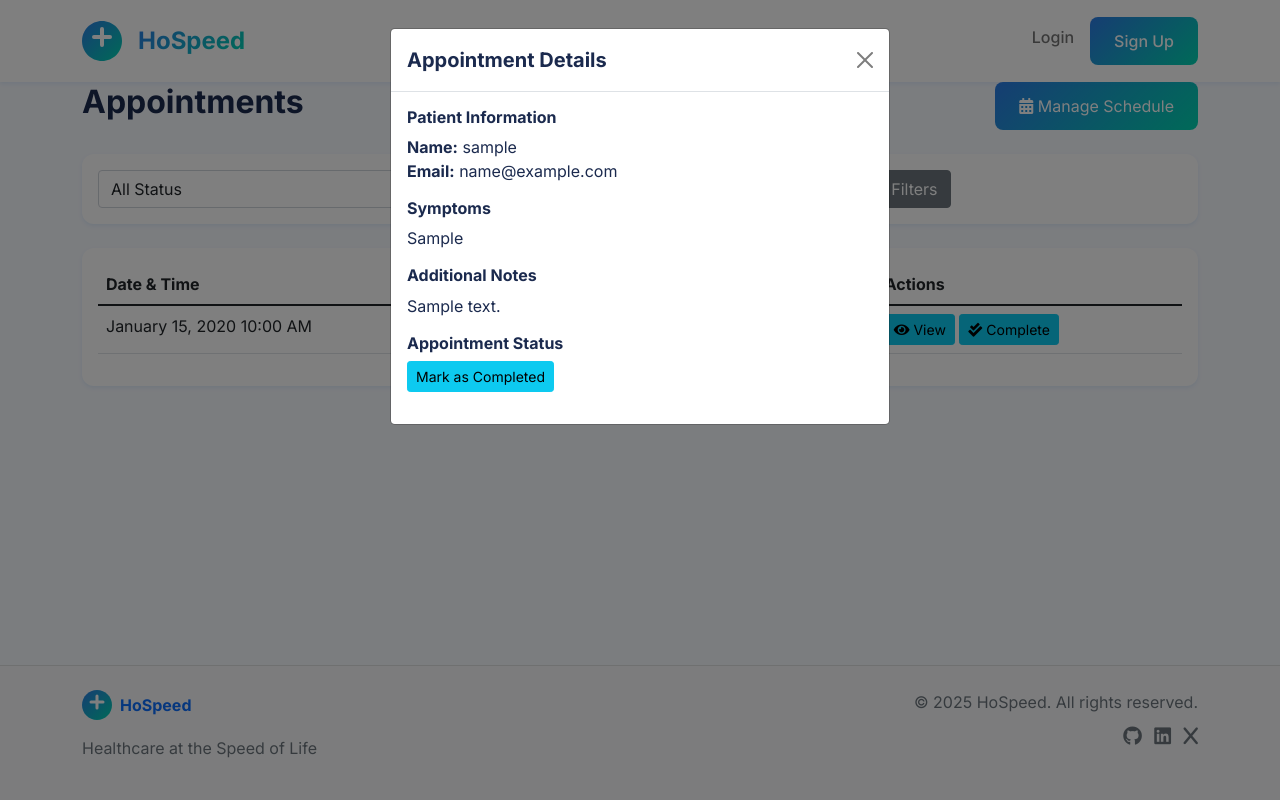
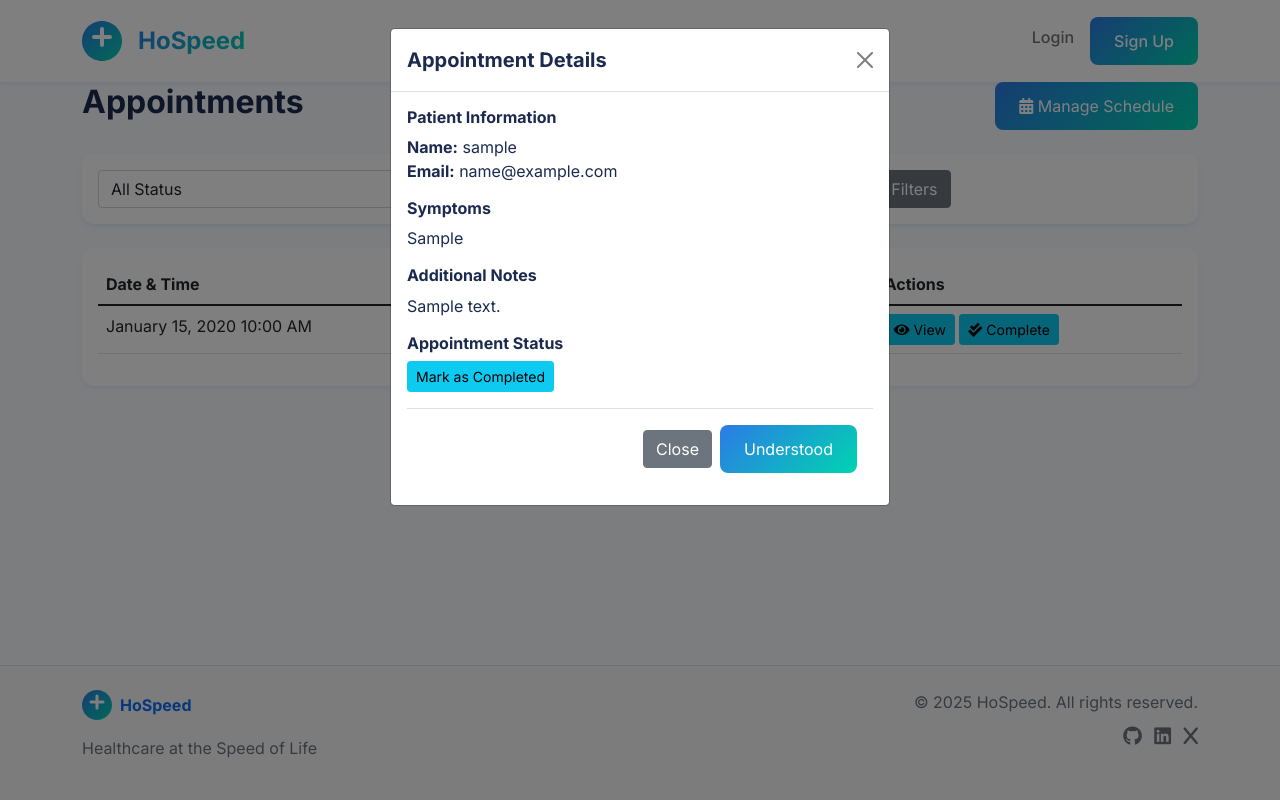
Before and after one commit to SamsonOluwatobi/pro-hospeed, a Flask app: template app/templates/doctor/appointments.html in a window 1280 px wide, after a click on "View". Run offline with Flask 3, Linux system fonts and the light colour scheme; the template is opened without the code that fills it: values that come from a table or form of the project are taken from there, others are empty; tables that the repository leaves empty hold one stand-in row (values such as "Sample post").

Commit message:
fix: modal box in appointsments view

```diff
--- a/app/templates/base_main.html
+++ b/app/templates/base_main.html
@@ -319,6 +319,7 @@
         .social-links a:hover {
             color: var(--primary-color) !important;
         }
+
     </style>
 </body>
 </html>
--- a/app/templates/doctor/appointments.html
+++ b/app/templates/doctor/appointments.html
@@ -108,12 +108,25 @@
                                             </td>
                                         </tr>
 
+                                    {% endfor %}
+                                </tbody>
+                            </table>
+                        </div>
+                    {% else %}
+                        <p class="text-muted text-center">No appointments found</p>
+                    {% endif %}
+                </div>
+            </div>
+        </div>
+    </div>
+</div>
 <!-- Appointment Details Modal -->
-                                        <div class="modal fade" id="appointmentModal{{ appointment.id }}" tabindex="-1">
-                                            <div class="modal-dialog">
+{% for appointment in appointments %}
+<div class="modal fade" id="appointmentModal{{ appointment.id }}"  data-bs-backdrop="static" data-bs-keyboard="false" tabindex="-1" aria-labelledby="appointment_modal" aria-hidden="true">
+    <div class="modal-dialog modal-dialog-scrollable">
         <div class="modal-content">
-                                                    <div class="modal-header">
-                                                        <h5 class="modal-title">Appointment Details</h5>
+            <div class="modal-header" >
+                <h5 class="modal-title" id="appointment_modal">Appointment Details</h5>
                 <button type="button" class="btn-close" data-bs-dismiss="modal"></button>
             </div>
             <div class="modal-body">
@@ -151,22 +164,15 @@
                         {% endif %}
                     </div>
                 </div>
+                <div class="modal-footer">
+                    <button type="button" class="btn btn-secondary" data-bs-dismiss="modal">Close</button>
+                    <button type="button" class="btn btn-primary" data-bs-dismiss="modal">Understood</button>
+                </div>
             </div>
         </div>
     </div>
 </div>
 {% endfor %}
-                                </tbody>
-                            </table>
-                        </div>
-                    {% else %}
-                        <p class="text-muted text-center">No appointments found</p>
-                    {% endif %}
-                </div>
-            </div>
-        </div>
-    </div>
-</div>
 {% endblock %}
 
 {% block styles %}
```
Also changed, not shown: app/admin/routes.py (+19 -7 lines), app/templates/patient/appointments.html (+29 -22 lines). Lines whose indentation alone changed are shown as unchanged.
